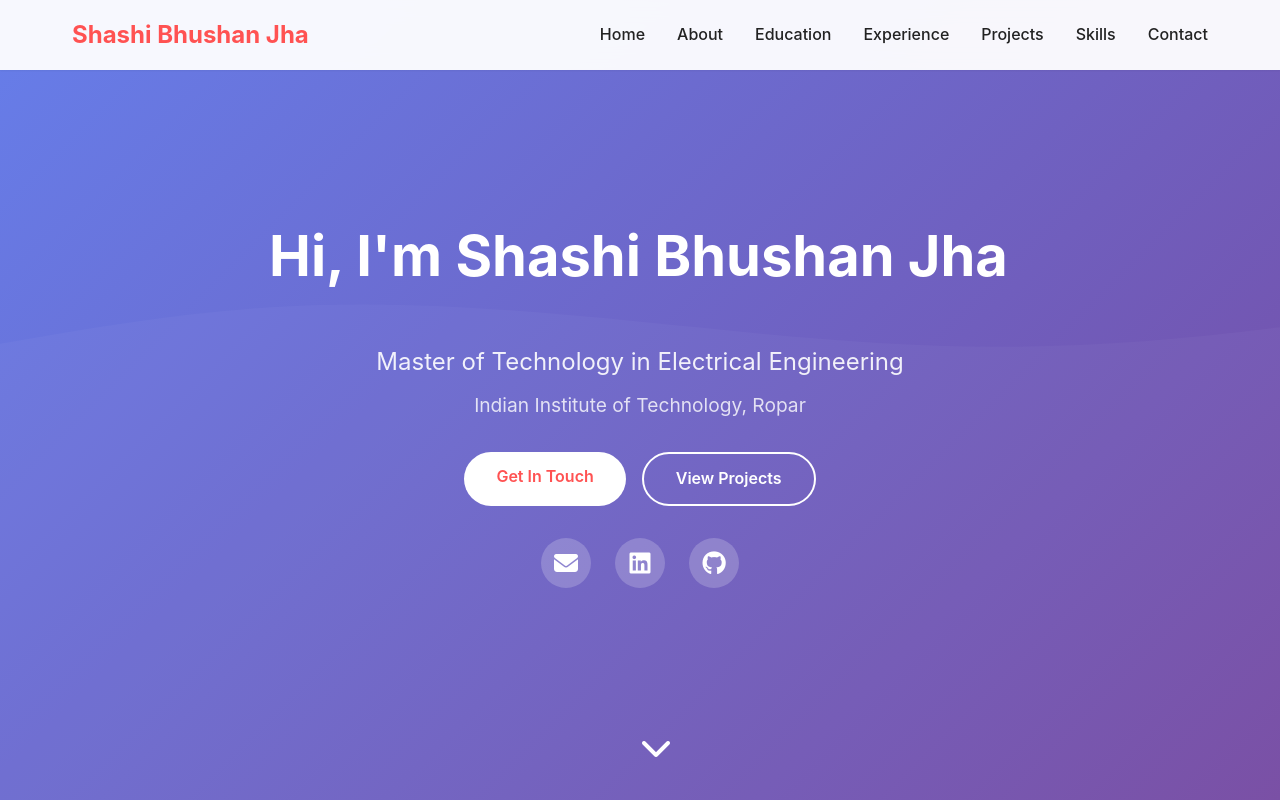
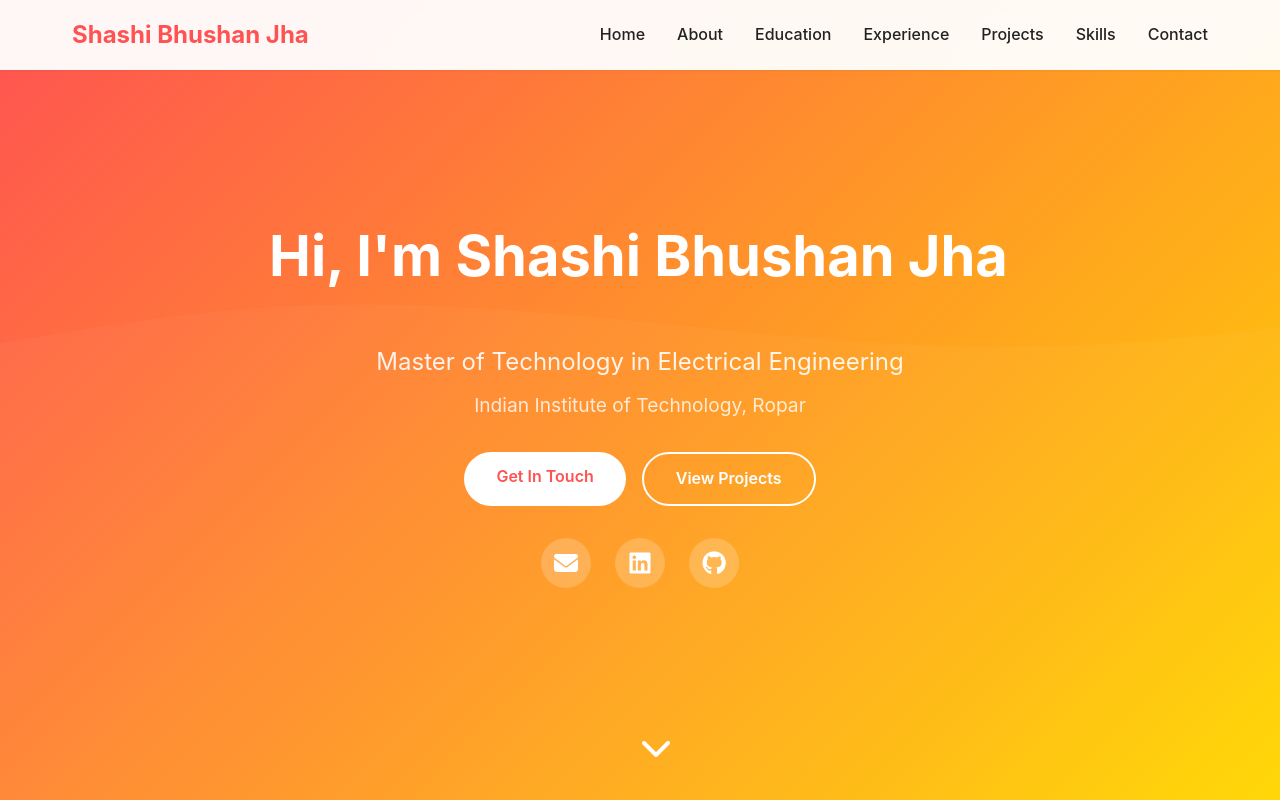
Before and after one commit to ShashiBhushan22/shashibhushanjha.me, a plain HTML site: page index.html in a window 1280 px wide. Shown: the top 800 px of the page. Drawn offline with Linux system fonts and the light colour scheme.

Commit message:
Update hero section to use vibrant theme gradient

```diff
--- a/styles.css
+++ b/styles.css
@@ -131,7 +131,7 @@ body {
     display: flex;
     align-items: center;
     justify-content: center;
-    background: linear-gradient(135deg, #667eea 0%, #764ba2 100%);
+    background: var(--gradient-1);
     color: white;
     text-align: center;
     position: relative;
```
